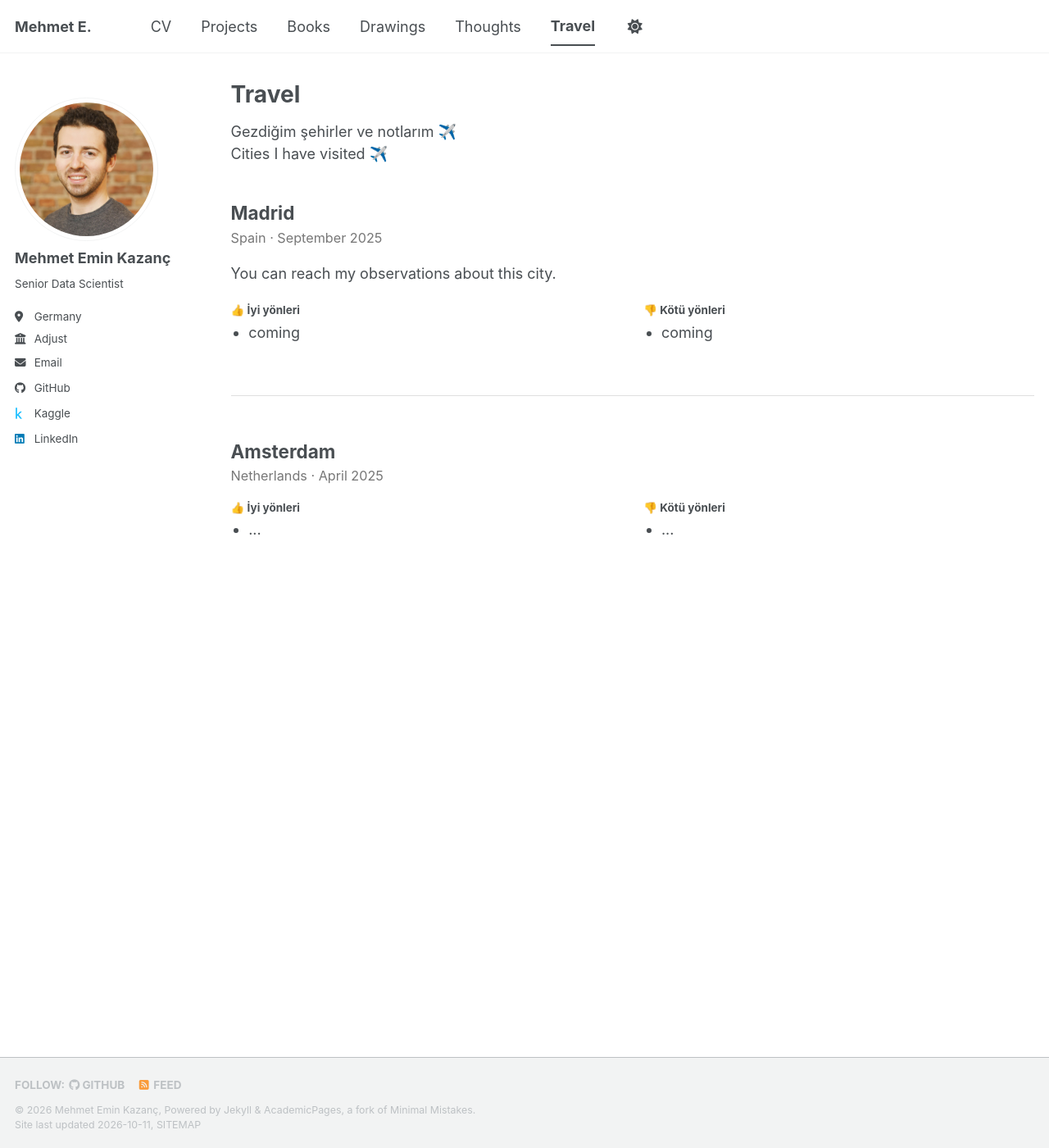
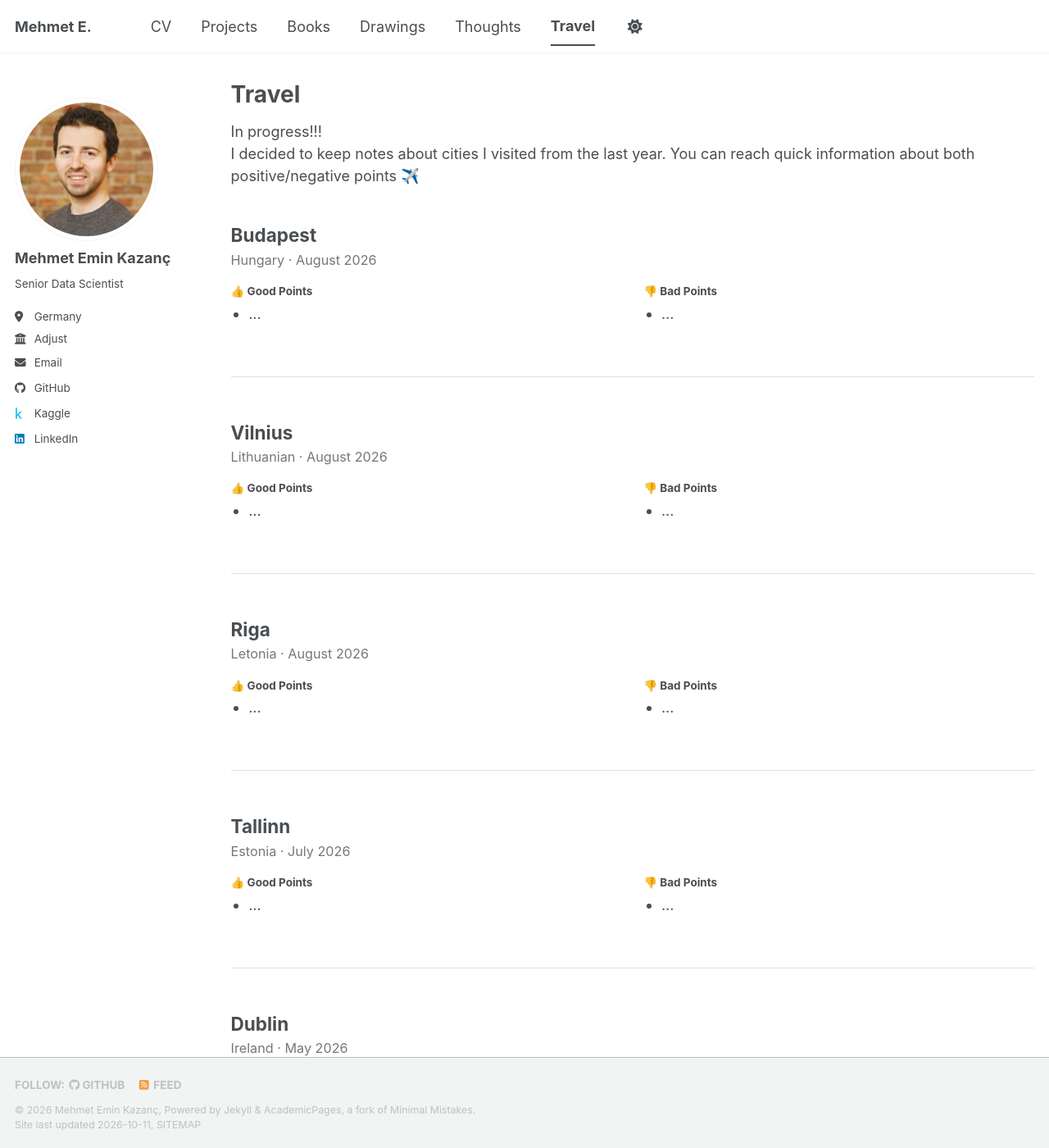
Before and after one commit to mekazanc/mekazanc.github.io, a Jekyll site: the page built from _pages/travel.md, in a window 1280 px wide and 1400 px high. Shown: the whole window at 82% size. Built offline with Jekyll 4.4.1, drawn with Linux system fonts in a browser that asks for light colours; a style sheet for code colours, icons or effects is not loaded; some of the changed text lies outside the part shown.

Commit message:
all cities

```diff
--- a/_data/travel.yml
+++ b/_data/travel.yml
@@ -1,8 +1,80 @@
+- city: "Budapest"
+  country: "Hungary"
+  date: "August 2026"
+  pros:
+    - "..."
+  cons:
+    - "..."
+  #photos:
+  #  - /images/travel/sehir2-1.jpeg
+
+- city: "Vilnius"
+  country: "Lithuanian"
+  date: "August 2026"
+  pros:
+    - "..."
+  cons:
+    - "..."
+  #photos:
+  #  - /images/travel/sehir2-1.jpeg
+
+- city: "Riga"
+  country: "Letonia"
+  date: "August 2026"
+  pros:
+    - "..."
+  cons:
+    - "..."
+  #photos:
+  #  - /images/travel/sehir2-1.jpeg
+
+- city: "Tallinn"
+  country: "Estonia"
+  date: "July 2026"
+  pros:
+    - "..."
+  cons:
+    - "..."
+  #photos:
+  #  - /images/travel/sehir2-1.jpeg
+
+- city: "Dublin"
+  country: "Ireland"
+  date: "May 2026"
+  pros:
+    - "..."
+  cons:
+    - "..."
+  #photos:
+  #  - /images/travel/sehir2-1.jpeg
+
+- city: "Limerick"
+  country: "Ireland"
+  date: "May 2026"
+  pros:
+    - "..."
+  cons:
+    - "..."
+  #photos:
+  #  - /images/travel/sehir2-1.jpeg
+
+
+- city: "Oslo"
+  country: "Norway"
+  date: "October 2025"
+  pros:
+    - "..."
+  cons:
+    - "..."
+  #photos:
+  #  - /images/travel/sehir2-1.jpeg
+
+
 - city: "Madrid"
   country: "Spain"
   date: "September 2025"
-  summary: >
-    You can reach my observations about this city.
+  #summary: >
+  #  You can reach my observations about this city.
   pros:
     - "coming"
   cons:
--- a/_pages/travel.md
+++ b/_pages/travel.md
@@ -18,8 +18,8 @@ author_profile: true
 @media (max-width: 600px) { .proscons { grid-template-columns: 1fr; } }
 </style>
 
-Gezdiğim şehirler ve notlarım ✈️<br>
-Cities I have visited ✈️
+In progress!!!<br>
+I decided to keep notes about cities I visited from the last year. You can reach quick information about both positive/negative points ✈️<br>
 
 {% for place in site.data.travel %}
 <div class="city">
@@ -29,13 +29,13 @@ Cities I have visited ✈️
   <div class="proscons">
     {% if place.pros %}
     <div>
-      <h4>👍 İyi yönleri</h4>
+      <h4>👍 Good Points</h4>
       <ul>{% for item in place.pros %}<li>{{ item }}</li>{% endfor %}</ul>
     </div>
     {% endif %}
     {% if place.cons %}
     <div>
-      <h4>👎 Kötü yönleri</h4>
+      <h4>👎 Bad Points</h4>
       <ul>{% for item in place.cons %}<li>{{ item }}</li>{% endfor %}</ul>
     </div>
     {% endif %}
```
